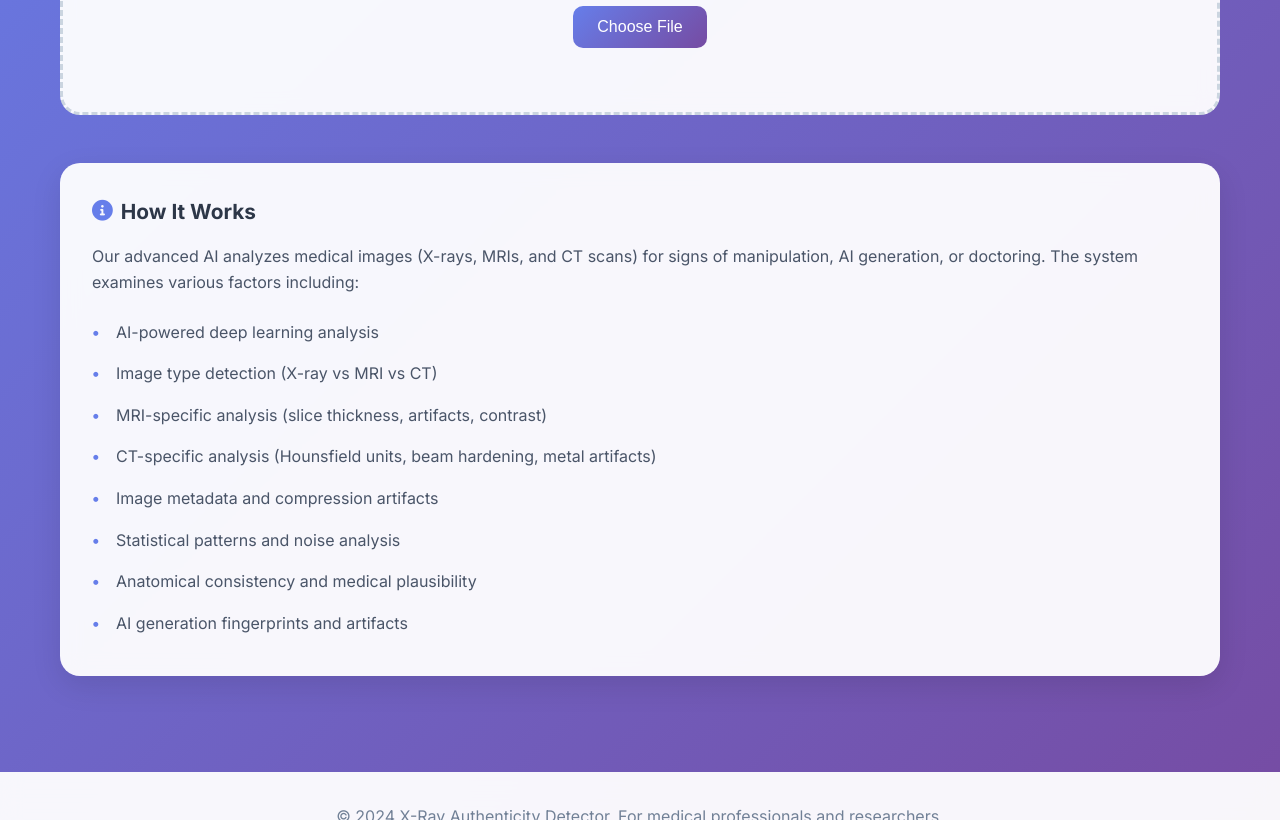
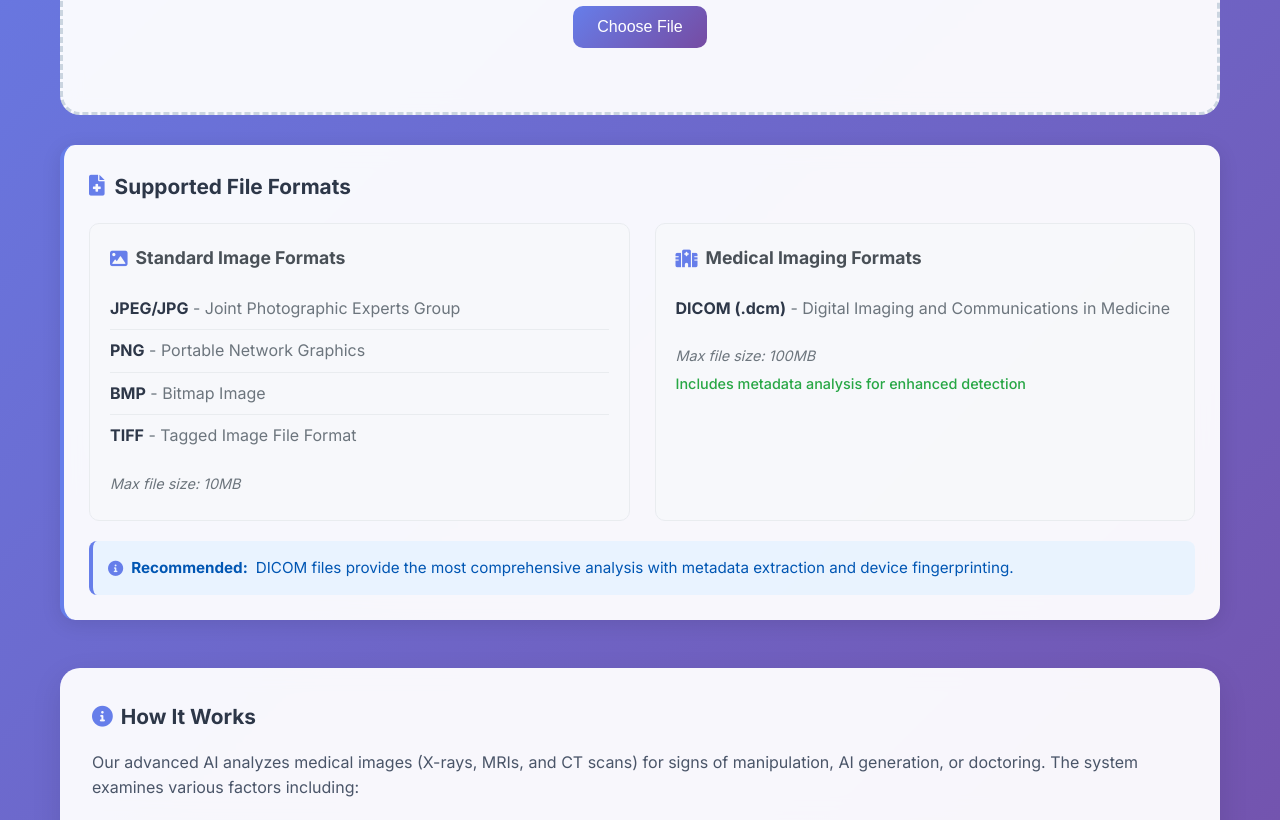
Before and after one commit to martyhines/xray-detector, a plain HTML site: page index.html in a window 1280 px wide. Shown: the part 457-1277 px from the top of the page. Drawn offline with Linux system fonts and the light colour scheme.

Commit message:
Add comprehensive file format support documentation to UI and README

```diff
--- a/index.html
+++ b/index.html
@@ -39,6 +39,34 @@
                             <button class="btn btn-primary" onclick="document.getElementById('fileInput').click()">
                                 Choose File
                             </button>
+                        </div>
+                    </div>
+
+                    <!-- File Format Support Section -->
+                    <div class="file-formats-section">
+                        <h4><i class="fas fa-file-medical"></i> Supported File Formats</h4>
+                        <div class="format-grid">
+                            <div class="format-category">
+                                <h5><i class="fas fa-image"></i> Standard Image Formats</h5>
+                                <ul>
+                                    <li><strong>JPEG/JPG</strong> - Joint Photographic Experts Group</li>
+                                    <li><strong>PNG</strong> - Portable Network Graphics</li>
+                                    <li><strong>BMP</strong> - Bitmap Image</li>
+                                    <li><strong>TIFF</strong> - Tagged Image File Format</li>
+                                </ul>
+                                <p class="format-note">Max file size: 10MB</p>
+                            </div>
+                            <div class="format-category">
+                                <h5><i class="fas fa-hospital"></i> Medical Imaging Formats</h5>
+                                <ul>
+                                    <li><strong>DICOM (.dcm)</strong> - Digital Imaging and Communications in Medicine</li>
+                                </ul>
+                                <p class="format-note">Max file size: 100MB</p>
+                                <p class="format-features">Includes metadata analysis for enhanced detection</p>
+                            </div>
+                        </div>
+                        <div class="format-info">
+                            <p><i class="fas fa-info-circle"></i> <strong>Recommended:</strong> DICOM files provide the most comprehensive analysis with metadata extraction and device fingerprinting.</p>
                         </div>
                     </div>
                 </div>
--- a/src/styles/main.css
+++ b/src/styles/main.css
@@ -97,6 +97,123 @@ body {
 .upload-content p {
     color: #718096;
     margin-bottom: 2rem;
+}
+
+/* File Format Support Section */
+.file-formats-section {
+    margin-top: 30px;
+    padding: 25px;
+    background: rgba(255, 255, 255, 0.95);
+    border-radius: 15px;
+    box-shadow: 0 4px 20px rgba(0, 0, 0, 0.1);
+    border-left: 4px solid #667eea;
+    backdrop-filter: blur(10px);
+}
+
+.file-formats-section h4 {
+    color: #2d3748;
+    margin-bottom: 20px;
+    font-size: 1.3rem;
+    display: flex;
+    align-items: center;
+    gap: 10px;
+}
+
+.file-formats-section h4 i {
+    color: #667eea;
+}
+
+.format-grid {
+    display: grid;
+    grid-template-columns: 1fr 1fr;
+    gap: 25px;
+    margin-bottom: 20px;
+}
+
+.format-category {
+    padding: 20px;
+    background: rgba(248, 249, 250, 0.8);
+    border-radius: 10px;
+    border: 1px solid #e9ecef;
+    transition: all 0.3s ease;
+}
+
+.format-category:hover {
+    background: rgba(248, 249, 250, 0.95);
+    transform: translateY(-2px);
+    box-shadow: 0 4px 15px rgba(0, 0, 0, 0.1);
+}
+
+.format-category h5 {
+    color: #495057;
+    margin-bottom: 15px;
+    font-size: 1.1rem;
+    display: flex;
+    align-items: center;
+    gap: 8px;
+}
+
+.format-category h5 i {
+    color: #667eea;
+}
+
+.format-category ul {
+    list-style: none;
+    padding: 0;
+    margin: 0 0 15px 0;
+}
+
+.format-category li {
+    padding: 8px 0;
+    border-bottom: 1px solid #e9ecef;
+    color: #6c757d;
+    transition: color 0.3s ease;
+}
+
+.format-category li:last-child {
+    border-bottom: none;
+}
+
+.format-category li:hover {
+    color: #495057;
+}
+
+.format-category li strong {
+    color: #2d3748;
+}
+
+.format-note {
+    font-size: 0.9rem;
+    color: #6c757d;
+    font-style: italic;
+    margin: 10px 0 5px 0;
+}
+
+.format-features {
+    font-size: 0.9rem;
+    color: #28a745;
+    font-weight: 500;
+    margin: 5px 0 0 0;
+}
+
+.format-info {
+    padding: 15px;
+    background: rgba(231, 243, 255, 0.8);
+    border-radius: 8px;
+    border-left: 4px solid #667eea;
+}
+
+.format-info p {
+    margin: 0;
+    color: #0056b3;
+    font-size: 0.95rem;
+    display: flex;
+    align-items: center;
+    gap: 8px;
+}
+
+.format-info p i {
+    color: #667eea;
 }
 
 /* Buttons */
@@ -406,6 +523,29 @@ body {
 
     .meter-value {
         text-align: center;
+    }
+
+    /* File format responsive design */
+    .format-grid {
+        grid-template-columns: 1fr;
+        gap: 15px;
+    }
+
+    .file-formats-section {
+        padding: 20px;
+        margin-top: 20px;
+    }
+
+    .format-category {
+        padding: 15px;
+    }
+
+    .file-formats-section h4 {
+        font-size: 1.1rem;
+    }
+
+    .format-category h5 {
+        font-size: 1rem;
     }
 }
 
```
Also changed, not shown: README.md.
